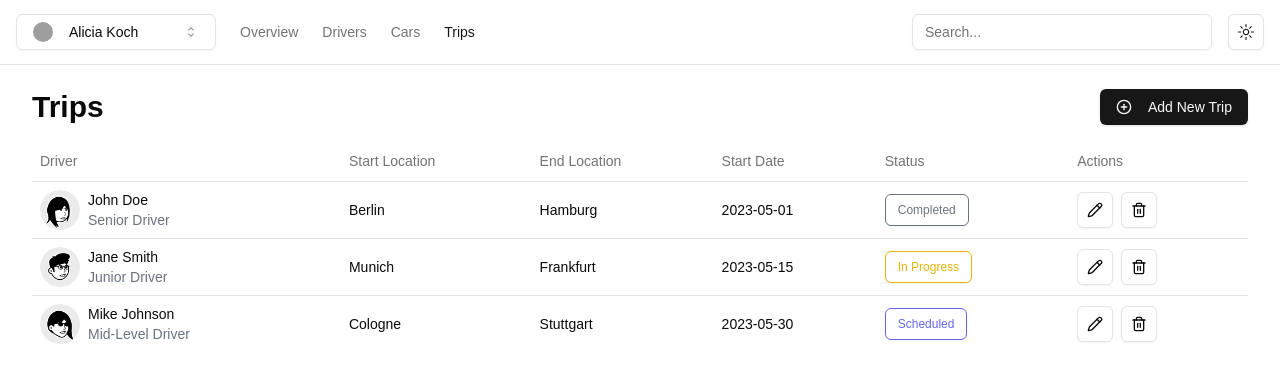
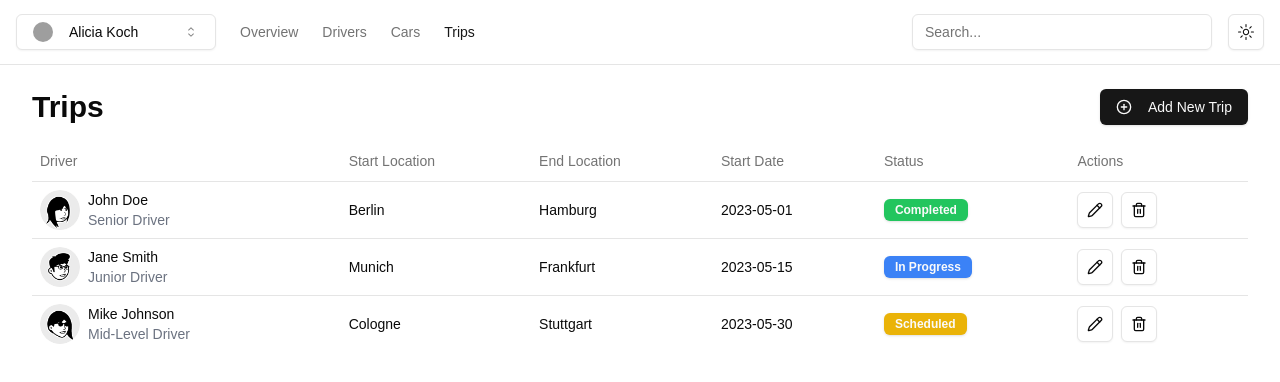
Before and after one commit to bila9630/Driving-Storage, a Next.js app: page /admin/trips in a window 1280 px wide. Shown: the top 382 px of the page. Built offline with nearby package versions, Linux system fonts and the light colour scheme; grey boxes are pictures that could not be loaded.

Commit message:
fetch and post data for user

```diff
--- a/package.json
+++ b/package.json
@@ -29,6 +29,7 @@
     "lucide-react": "^0.453.0",
     "next": "^14.2.15",
     "next-themes": "^0.3.0",
+    "pocketbase": "^0.22.0",
     "react": "^18.3.1",
     "react-day-picker": "^8.10.1",
     "react-dom": "^18.3.1",
--- a/src/app/(inner)/admin/trips/page.tsx
+++ b/src/app/(inner)/admin/trips/page.tsx
@@ -13,6 +13,7 @@ import {
 import { PlusCircle, Pencil, Trash2 } from 'lucide-react'
 import { Avatar, AvatarFallback, AvatarImage } from "@/components/ui/avatar"
 import { cn } from "@/lib/utils"
+import { Badge } from "@/components/ui/badge"
 
 interface Trip {
   id: number
@@ -52,16 +53,16 @@ export default function TripsPage() {
     fetchTrips()
   }, [])
 
-  const getStatusStyle = (status: Trip['status']) => {
+  const getStatusBadge = (status: Trip['status']) => {
     switch (status) {
       case 'Completed':
-        return 'border-gray-500 text-gray-500'
+        return <Badge className="bg-green-500">Completed</Badge>
       case 'In Progress':
-        return 'border-yellow-500 text-yellow-500'
+        return <Badge className="bg-blue-500">In Progress</Badge>
       case 'Scheduled':
-        return 'border-indigo-500 text-indigo-500'
+        return <Badge className="bg-yellow-500">Scheduled</Badge>
       case 'Cancelled':
-        return 'border-red-500 text-red-500'
+        return <Badge className="bg-red-500">Cancelled</Badge>
     }
   }
 
@@ -105,16 +106,7 @@ export default function TripsPage() {
               <TableCell>{trip.endLocation}</TableCell>
               <TableCell>{trip.startDate}</TableCell>
               <TableCell>
-                <Button
-                  variant="outline"
-                  size="sm"
-                  className={cn(
-                    "border bg-background hover:bg-background",
-                    getStatusStyle(trip.status)
-                  )}
-                >
-                  {trip.status}
-                </Button>
+                {getStatusBadge(trip.status)}
               </TableCell>
               <TableCell>
                 <Button variant="outline" size="icon" className="mr-2">
--- a/src/app/(inner)/user/result-detail/page.tsx
+++ b/src/app/(inner)/user/result-detail/page.tsx
@@ -6,6 +6,8 @@ import { Card, CardContent } from "@/components/ui/card"
 import { Button } from "@/components/ui/button"
 import { ArrowLeft, CarFront, Goal } from 'lucide-react'
 import GoogleMap from '@/components/google-map'
+import { pb } from '@/lib/pocketbase'
+
 interface RouteResult {
     id: string
     start: string
@@ -29,6 +31,9 @@ const ResultDetailContent: React.FC = () => {
     const router = useRouter()
     const searchParams = useSearchParams()
 
+    // Add loading state
+    const [isLoading, setIsLoading] = useState(false)
+
     // Get and parse all parameters from URL
     const routeDetail: RouteResult = {
         id: searchParams.get('id') || '',
@@ -50,6 +55,29 @@ const ResultDetailContent: React.FC = () => {
         router.push('/user/result')
         return null
     }
+
+    const handleProceedToBooking = async () => {
+        setIsLoading(true)
+        try {
+            // Format the date and time for PocketBase
+            const startDateTime = new Date(`${routeDetail.date} ${routeDetail.startTime}`).toISOString()
+
+            const tripData = {
+                start_location: routeDetail.start,
+                end_location: routeDetail.destination,
+                start_date: startDateTime,
+                status: "Scheduled",
+                driver: "John Doe"
+            }
+
+            await pb.collection('trip').create(tripData)
+            router.push(`/user/confirmation?destination=${routeDetail.destination}`)
+        } catch (error) {
+            console.error('Failed to create trip:', error)
+            setIsLoading(false) // Reset loading state if there's an error
+        }
+    }
+
     return (
         <div className="container mx-auto mt-8">
             <div className="flex items-center mb-6">
@@ -146,9 +174,10 @@ const ResultDetailContent: React.FC = () => {
             <div className="flex justify-end mb-8">
                 <Button
                     size="lg"
-                    onClick={() => router.push(`/user/confirmation?destination=${routeDetail.destination}`)}
+                    onClick={handleProceedToBooking}
+                    disabled={isLoading}
                 >
-                    Proceed to Booking
+                    {isLoading ? "Processing..." : "Proceed to Booking"}
                 </Button>
             </div>
         </div>
--- a/src/app/(inner)/user/trips/page.tsx
+++ b/src/app/(inner)/user/trips/page.tsx
@@ -1,55 +1,66 @@
 'use client'
 
-import React, { useState } from 'react'
+import React, { useState, useEffect } from 'react'
 import { Card, CardContent, CardHeader, CardTitle } from "@/components/ui/card"
 import { Button } from "@/components/ui/button"
 import { Input } from "@/components/ui/input"
 import { Select, SelectContent, SelectItem, SelectTrigger, SelectValue } from "@/components/ui/select"
 import { Table, TableBody, TableCell, TableHead, TableHeader, TableRow } from "@/components/ui/table"
 import { Badge } from "@/components/ui/badge"
-import { Search, ArrowUpDown } from "lucide-react"
+import { Search, ArrowUpDown, Pencil, Trash2 } from "lucide-react"
+import { pb } from '@/lib/pocketbase'
 
 interface Trip {
     id: string
-    date: string
-    startLocation: string
-    endLocation: string
-    distance: number
-    status: 'completed' | 'in-progress' | 'scheduled'
+    collectionId: string
+    collectionName: string
+    created: string
+    updated: string
+    start_location: string
+    end_location: string
+    start_date: string
+    status: 'Completed' | 'In Progress' | 'Scheduled'
+    driver: string
 }
 
 const TripsPage: React.FC = () => {
     const [searchTerm, setSearchTerm] = useState('')
-    const [sortBy, setSortBy] = useState('date')
     const [filterStatus, setFilterStatus] = useState('all')
+    const [trips, setTrips] = useState<Trip[]>([])
+    const [loading, setLoading] = useState(true)
 
-    // Mock data - replace with actual API call
-    const trips: Trip[] = [
-        { id: '1', date: '2023-04-01', startLocation: 'Home', endLocation: 'Office', distance: 15.5, status: 'completed' },
-        { id: '2', date: '2023-04-03', startLocation: 'Office', endLocation: 'Home', distance: 16.2, status: 'completed' },
-        { id: '3', date: '2023-04-05', startLocation: 'Home', endLocation: 'Client Site', distance: 30.0, status: 'in-progress' },
-        { id: '4', date: '2023-04-10', startLocation: 'Home', endLocation: 'Airport', distance: 45.7, status: 'scheduled' },
-    ]
+    useEffect(() => {
+        const fetchTrips = async () => {
+            try {
+                const resultList = await pb.collection('trip').getList(1, 50, {
+                    filter: 'driver = "John Doe"',
+                    sort: '-start_date'
+                });
+                setTrips(resultList.items as Trip[])
+            } catch (error) {
+                console.error('Error fetching trips:', error)
+            } finally {
+                setLoading(false)
+            }
+        }
+
+        fetchTrips()
+    }, [])
 
     const filteredAndSortedTrips = trips
         .filter(trip =>
             (filterStatus === 'all' || trip.status === filterStatus) &&
-            (trip.startLocation.toLowerCase().includes(searchTerm.toLowerCase()) ||
-                trip.endLocation.toLowerCase().includes(searchTerm.toLowerCase()))
+            (trip.start_location.toLowerCase().includes(searchTerm.toLowerCase()) ||
+                trip.end_location.toLowerCase().includes(searchTerm.toLowerCase()))
         )
-        .sort((a, b) => {
-            if (sortBy === 'date') return new Date(b.date).getTime() - new Date(a.date).getTime()
-            if (sortBy === 'distance') return b.distance - a.distance
-            return 0
-        })
 
     const getStatusBadge = (status: Trip['status']) => {
         switch (status) {
-            case 'completed':
+            case 'Completed':
                 return <Badge className="bg-green-500">Completed</Badge>
-            case 'in-progress':
+            case 'In Progress':
                 return <Badge className="bg-blue-500">In Progress</Badge>
-            case 'scheduled':
+            case 'Scheduled':
                 return <Badge className="bg-yellow-500">Scheduled</Badge>
         }
     }
@@ -74,23 +85,21 @@ const TripsPage: React.FC = () => {
                             </SelectTrigger>
                             <SelectContent>
                                 <SelectItem value="all">All Status</SelectItem>
-                                <SelectItem value="completed">Completed</SelectItem>
-                                <SelectItem value="in-progress">In Progress</SelectItem>
-                                <SelectItem value="scheduled">Scheduled</SelectItem>
+                                <SelectItem value="Completed">Completed</SelectItem>
+                                <SelectItem value="In Progress">In Progress</SelectItem>
+                                <SelectItem value="Scheduled">Scheduled</SelectItem>
                             </SelectContent>
                         </Select>
-                        <Button onClick={() => setSortBy(sortBy === 'date' ? 'distance' : 'date')}>
-                            Sort by {sortBy === 'date' ? 'Distance' : 'Date'}
-                            <ArrowUpDown className="ml-2 h-4 w-4" />
-                        </Button>
                     </div>
+                    {loading ? (
+                        <div>Loading trips...</div>
+                    ) : (
                         <Table>
                             <TableHeader>
                                 <TableRow>
                                     <TableHead>Date</TableHead>
                                     <TableHead>Start Location</TableHead>
                                     <TableHead>End Location</TableHead>
-                                <TableHead>Distance (km)</TableHead>
                                     <TableHead>Status</TableHead>
                                     <TableHead>Actions</TableHead>
                                 </TableRow>
@@ -98,18 +107,23 @@ const TripsPage: React.FC = () => {
                             <TableBody>
                                 {filteredAndSortedTrips.map((trip) => (
                                     <TableRow key={trip.id}>
-                                    <TableCell>{trip.date}</TableCell>
-                                    <TableCell>{trip.startLocation}</TableCell>
-                                    <TableCell>{trip.endLocation}</TableCell>
-                                    <TableCell>{trip.distance}</TableCell>
+                                        <TableCell>{new Date(trip.start_date).toLocaleDateString()}</TableCell>
+                                        <TableCell>{trip.start_location}</TableCell>
+                                        <TableCell>{trip.end_location}</TableCell>
                                         <TableCell>{getStatusBadge(trip.status)}</TableCell>
                                         <TableCell>
-                                        <Button variant="outline" size="sm">View Details</Button>
+                                            <Button variant="outline" size="icon" className="mr-2">
+                                                <Pencil className="h-4 w-4" />
+                                            </Button>
+                                            <Button variant="outline" size="icon">
+                                                <Trash2 className="h-4 w-4" />
+                                            </Button>
                                         </TableCell>
                                     </TableRow>
                                 ))}
                             </TableBody>
                         </Table>
+                    )}
                 </CardContent>
             </Card>
         </div>
--- /dev/null
+++ b/src/lib/pocketbase.ts
@@ -0,0 +1,4 @@
+import PocketBase from 'pocketbase';
+
+// Create a single PocketBase instance that can be reused across the app
+export const pb = new PocketBase("https://esp24.pockethost.io");
```
Also changed, not shown: 1 other file (tests, documents, lock files or other folders). Lines whose indentation alone changed are shown as unchanged.
